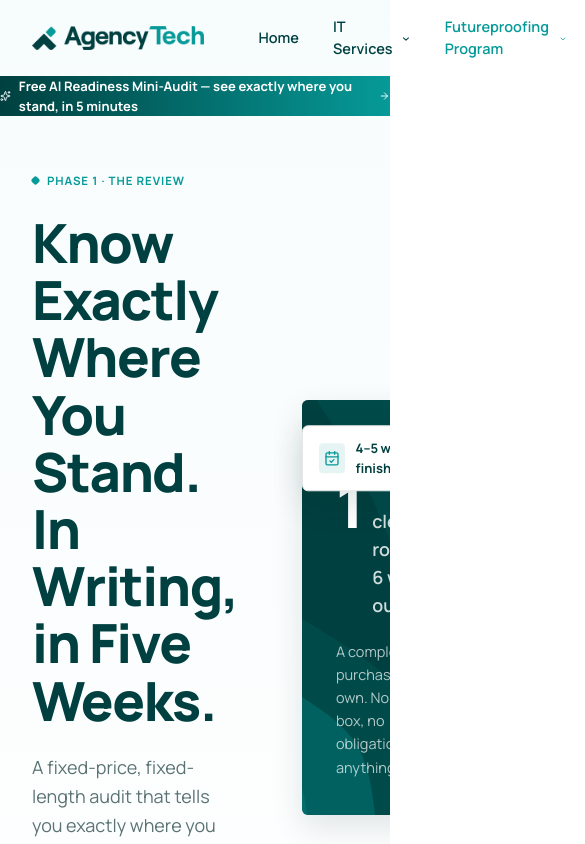
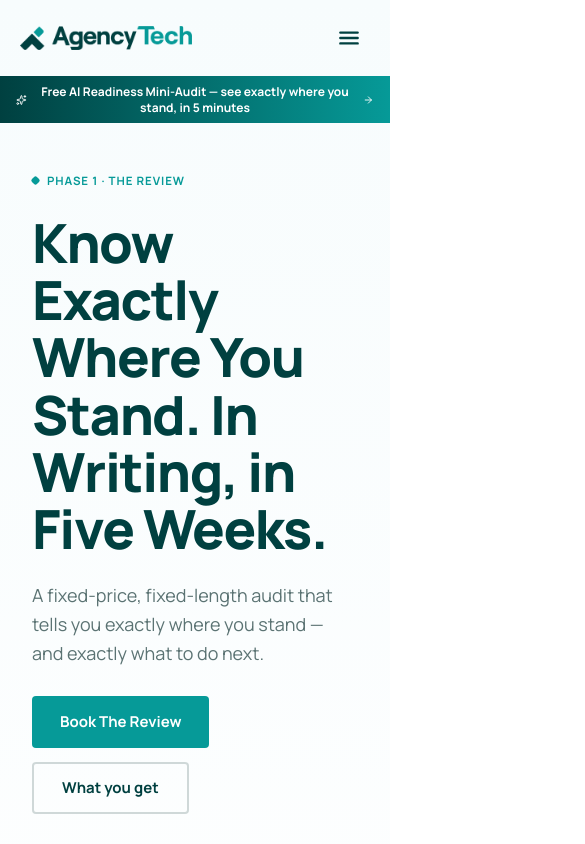
Before and after one commit to IC31-AT/2026_website, a Next.js app: page /the-review in a window 390 px wide. Shown: the top 844 px of the page, 585 px wide, since content can reach past the window. Built offline with nearby package versions, Linux system fonts and the light colour scheme.

Commit message:
better bg graphic, improed site nav, added footer, added motion to site nav and footer better mobile responsiveness, added motion to site nav and footer, improved site nav, added footer, better bg graphic

```diff
--- a/src/app/globals.css
+++ b/src/app/globals.css
@@ -30,3 +30,42 @@ body { margin: 0; background: var(--at-white); }
   html { scroll-behavior: auto; }
   [data-reveal] { opacity: 1 !important; transform: none !important; }
 }
+
+/* ============================================================
+   Mobile responsive layer
+   The site is authored with fixed-width inline styles, so these
+   rules use targeted !important overrides + class hooks to make
+   the desktop layout reflow on small screens. Nav swaps to a
+   burger; multi-column inline grids collapse to a single column.
+   ============================================================ */
+
+/* Media never overflows its container. */
+img, video { max-width: 100%; }
+
+/* Burger nav: hidden on desktop, shown on tablet/mobile. */
+.at-nav-burger { display: none; }
+
+@media (max-width: 900px) {
+  /* Prevent residual sideways scroll from any fixed-width block.
+     'clip' (not 'hidden') keeps position: sticky working. */
+  html, body { overflow-x: clip; }
+
+  /* Swap the desktop nav row for the burger button. */
+  .at-nav-desktop { display: none !important; }
+  .at-nav-burger { display: inline-flex !important; }
+
+  /* Footer: 6 columns -> 2 columns. */
+  .at-footer-grid { grid-template-columns: 1fr 1fr !important; gap: 32px 24px !important; }
+}
+
+@media (max-width: 640px) {
+  /* Collapse inline multi-column grids to a single column.
+     Opt a grid out with class "at-keep-grid". */
+  [style*="grid-template-columns"]:not(.at-footer-grid):not(.at-keep-grid) {
+    grid-template-columns: 1fr !important;
+  }
+}
+
+@media (max-width: 600px) {
+  .at-audit-bar { font-size: 12px !important; }
+}
--- a/src/app/layout.tsx
+++ b/src/app/layout.tsx
@@ -1,4 +1,4 @@
-import type { Metadata } from 'next';
+import type { Metadata, Viewport } from 'next';
 import './globals.css';
 import SiteMotion from '@/components/SiteMotion';
 import PageWipe from '@/components/PageWipe';
@@ -14,6 +14,11 @@ export const metadata: Metadata = {
   metadataBase: new URL('https://agencytech.co.uk'),
 };
 
+export const viewport: Viewport = {
+  width: 'device-width',
+  initialScale: 1,
+};
+
 export default function RootLayout({ children }: { children: React.ReactNode }) {
   return (
     <html lang="en-GB">
--- a/src/components/SiteFooter.tsx
+++ b/src/components/SiteFooter.tsx
@@ -16,8 +16,8 @@ function Col({ title, children }: { title: string; children: React.ReactNode })
 export default function SiteFooter() {
   return (
     <footer style={{ background: 'var(--at-cyprus)', color: 'var(--text-on-dark)', fontFamily: 'var(--font-sans)' }}>
-      <div style={{ maxWidth: 1200, margin: '0 auto', padding: '72px 32px 0' }}>
-        <div style={{ display: 'grid', gridTemplateColumns: '1.6fr 1.1fr 1fr 0.8fr 0.8fr 0.8fr', gap: 40, paddingBottom: 56 }}>
+      <div style={{ maxWidth: 1200, margin: '0 auto', padding: '72px clamp(20px, 5vw, 32px) 0' }}>
+        <div className="at-footer-grid" style={{ display: 'grid', gridTemplateColumns: '1.6fr 1.1fr 1fr 0.8fr 0.8fr 0.8fr', gap: 40, paddingBottom: 56 }}>
           <div style={{ display: 'flex', flexDirection: 'column', gap: 18, paddingRight: 24 }}>
             {/* eslint-disable-next-line @next/next/no-img-element */}
             <img src="/assets/logo_linear_dark.png" alt="AgencyTech" style={{ height: 40, width: 'auto', alignSelf: 'flex-start' }} />
@@ -71,7 +71,7 @@ export default function SiteFooter() {
           </Col>
         </div>
 
-        <div style={{ borderTop: '1px solid var(--border-on-dark)', padding: '22px 0 28px', display: 'flex', alignItems: 'center', justifyContent: 'space-between', gap: 24 }}>
+        <div style={{ borderTop: '1px solid var(--border-on-dark)', padding: '22px 0 28px', display: 'flex', flexWrap: 'wrap', alignItems: 'center', justifyContent: 'space-between', gap: 12 }}>
           <span style={{ fontSize: 12.5, color: 'rgba(255,255,255,0.55)' }}>© 2026 AgencyTech. Registered in England &amp; Wales.</span>
           <a href="mailto:hello@agencytech.co.uk" data-hover={hover} style={{ fontSize: 12.5, fontWeight: 600, color: 'var(--at-turquoise-light)', textDecoration: 'none' }}>hello@agencytech.co.uk</a>
         </div>
--- a/src/components/SiteNav.tsx
+++ b/src/components/SiteNav.tsx
@@ -35,6 +35,8 @@ const fpServiceLinks = [
 export default function SiteNav({ active = '', theme = 'light' }: { active?: Active; theme?: 'light' | 'dark' }) {
   const [scrolled, setScrolled] = useState(false);
   const [openMenu, setOpenMenu] = useState<null | 'it' | 'fp'>(null);
+  const [mobileOpen, setMobileOpen] = useState(false);
+  const [acc, setAcc] = useState<null | 'it' | 'fp'>(null);
   const closeT = useRef<ReturnType<typeof setTimeout> | undefined>(undefined);
 
   useEffect(() => {
@@ -43,6 +45,13 @@ export default function SiteNav({ active = '', theme = 'light' }: { active?: Act
     onScroll();
     return () => window.removeEventListener('scroll', onScroll);
   }, []);
+
+  // Lock body scroll while the mobile panel is open.
+  useEffect(() => {
+    const prev = document.body.style.overflow;
+    if (mobileOpen) document.body.style.overflow = 'hidden';
+    return () => { document.body.style.overflow = prev; };
+  }, [mobileOpen]);
 
   const dark = theme === 'dark' && !scrolled;
   const base = dark ? 'rgba(255,255,255,0.88)' : 'var(--text-heading)';
@@ -56,6 +65,14 @@ export default function SiteNav({ active = '', theme = 'light' }: { active?: Act
     textDecoration: 'none', color, transition: 'color 200ms ease',
   } as const);
 
+  const closeMobile = () => { setMobileOpen(false); setAcc(null); };
+
+  // ---- Mobile panel styles (dark green card, white text) ----
+  const mLink = { display: 'block', padding: '13px 0', fontSize: 17, fontWeight: 600, color: '#fff', textDecoration: 'none', borderBottom: '1px solid rgba(255,255,255,0.12)' } as const;
+  const mAccBtn = { display: 'flex', alignItems: 'center', justifyContent: 'space-between', width: '100%', padding: '13px 0', fontSize: 17, fontWeight: 600, color: '#fff', background: 'none', border: 'none', borderBottom: '1px solid rgba(255,255,255,0.12)', cursor: 'pointer', fontFamily: 'inherit', textAlign: 'left' } as const;
+  const mSubLink = { display: 'block', padding: '9px 0', fontSize: 14.5, color: 'rgba(255,255,255,0.82)', textDecoration: 'none' } as const;
+  const mSubHead = { fontSize: 11, fontWeight: 700, letterSpacing: '0.08em', textTransform: 'uppercase', color: 'var(--at-turquoise-light)', margin: '10px 0 4px' } as const;
+
   return (
     <div style={{
       position: 'fixed', top: 0, left: 0, right: 0, zIndex: 1000,
@@ -65,12 +82,12 @@ export default function SiteNav({ active = '', theme = 'light' }: { active?: Act
       WebkitBackdropFilter: scrolled ? 'blur(10px)' : 'none',
       transition: 'background 350ms ease, box-shadow 350ms ease', fontFamily: 'var(--font-sans)',
     }}>
-      <div style={{ maxWidth: 1200, margin: '0 auto', padding: '0 32px', height: 76, display: 'flex', alignItems: 'center', gap: 40 }}>
+      <div style={{ maxWidth: 1200, margin: '0 auto', padding: '0 clamp(18px, 5vw, 32px)', height: 76, display: 'flex', alignItems: 'center', gap: 40 }}>
         <Link href={ROUTES.home} data-cursor style={{ display: 'flex', alignItems: 'center', flex: 'none' }}>
           {/* eslint-disable-next-line @next/next/no-img-element */}
           <img src={dark ? '/assets/logo_linear_dark.png' : '/assets/logo_linear_light.png'} alt="AgencyTech" style={{ height: 24, display: 'block' }} />
         </Link>
-        <nav style={{ display: 'flex', alignItems: 'center', gap: 6, flex: 1, justifyContent: 'flex-end' }}>
+        <nav className="at-nav-desktop" style={{ display: 'flex', alignItems: 'center', gap: 6, flex: 1, justifyContent: 'flex-end' }}>
           <Link href={ROUTES.home} data-hover="color: var(--at-turquoise)" style={navLinkStyle(col('home'))}>Home</Link>
 
           <div style={{ position: 'relative' }} onMouseEnter={() => open('it')} onMouseLeave={closeMenus}>
@@ -147,13 +164,104 @@ export default function SiteNav({ active = '', theme = 'light' }: { active?: Act
           <a href="#" data-hover="color: var(--at-turquoise)" style={navLinkStyle(col('about'))}>About</a>
           <a href="#" data-hover="color: var(--at-turquoise)" style={navLinkStyle(col('news'))}>News</a>
         </nav>
-        <a href="#contact" data-hover="background: var(--accent-hover); transform: scale(1.02)" style={{ flex: 'none', display: 'inline-flex', alignItems: 'center', justifyContent: 'center', padding: '0 22px', height: 44, background: 'var(--accent)', color: '#fff', borderRadius: 'var(--radius-sm)', fontSize: 14, fontWeight: 700, textDecoration: 'none', transition: 'background 200ms ease, transform 200ms ease' }}>Book a Call</a>
+        <a href="#contact" className="at-nav-desktop" data-hover="background: var(--accent-hover); transform: scale(1.02)" style={{ flex: 'none', display: 'inline-flex', alignItems: 'center', justifyContent: 'center', padding: '0 22px', height: 44, background: 'var(--accent)', color: '#fff', borderRadius: 'var(--radius-sm)', fontSize: 14, fontWeight: 700, textDecoration: 'none', transition: 'background 200ms ease, transform 200ms ease' }}>Book a Call</a>
+
+        {/* Burger — hidden on desktop, shown ≤900px via globals.css */}
+        <button
+          type="button"
+          className="at-nav-burger"
+          aria-label="Open menu"
+          aria-expanded={mobileOpen}
+          onClick={() => setMobileOpen(true)}
+          style={{ display: 'none', flex: 'none', marginLeft: 'auto', alignItems: 'center', justifyContent: 'center', width: 44, height: 44, background: 'none', border: 'none', cursor: 'pointer', color: base, padding: 0 }}
+        >
+          <svg width="26" height="26" viewBox="0 0 24 24" fill="none" stroke="currentColor" strokeWidth="2.2" strokeLinecap="round"><path d="M4 7h16M4 12h16M4 17h16" /></svg>
+        </button>
       </div>
-      <Link href={ROUTES.aiReadinessAudit} data-cursor data-hover="opacity: 0.92" style={{ display: 'flex', alignItems: 'center', justifyContent: 'center', gap: 8, height: 40, background: 'linear-gradient(90deg, var(--at-cyprus) 0%, var(--at-turquoise) 100%)', color: '#fff', fontSize: 13, fontWeight: 700, textDecoration: 'none', transition: 'opacity 150ms ease' }}>
+
+      <Link href={ROUTES.aiReadinessAudit} data-cursor data-hover="opacity: 0.92" className="at-audit-bar" style={{ display: 'flex', alignItems: 'center', justifyContent: 'center', gap: 8, minHeight: 40, padding: '8px 16px', background: 'linear-gradient(90deg, var(--at-cyprus) 0%, var(--at-turquoise) 100%)', color: '#fff', fontSize: 13, fontWeight: 700, textDecoration: 'none', textAlign: 'center', lineHeight: 1.3, transition: 'opacity 150ms ease' }}>
         <Icon name="sparkles" size={14} />
         Free AI Readiness Mini-Audit — see exactly where you stand, in 5 minutes
         <Icon name="arrow-right" size={14} />
       </Link>
+
+      {/* ---- Mobile slide-in panel ---- */}
+      <div
+        onClick={closeMobile}
+        aria-hidden={!mobileOpen}
+        style={{
+          position: 'fixed', inset: 0, zIndex: 1100, background: 'rgba(0,20,20,0.5)',
+          opacity: mobileOpen ? 1 : 0, pointerEvents: mobileOpen ? 'auto' : 'none',
+          transition: 'opacity 260ms ease', backdropFilter: mobileOpen ? 'blur(2px)' : 'none',
+        }}
+      >
+        <div
+          onClick={(e) => e.stopPropagation()}
+          role="dialog"
+          aria-modal="true"
+          style={{
+            position: 'absolute', top: 0, right: 0, height: '100%', width: 'min(66vw, 340px)', minWidth: 268,
+            background: 'var(--at-cyprus)', color: '#fff', boxShadow: '-16px 0 40px rgba(0,20,20,0.4)',
+            transform: mobileOpen ? 'translateX(0)' : 'translateX(100%)', transition: 'transform 300ms cubic-bezier(0.22,1,0.36,1)',
+            display: 'flex', flexDirection: 'column', fontFamily: 'var(--font-sans)',
+          }}
+        >
+          <div style={{ display: 'flex', alignItems: 'center', justifyContent: 'space-between', padding: '18px 22px', borderBottom: '1px solid rgba(255,255,255,0.12)', flex: 'none' }}>
+            {/* eslint-disable-next-line @next/next/no-img-element */}
+            <img src="/assets/logo_linear_dark.png" alt="AgencyTech" style={{ height: 22, display: 'block' }} />
+            <button type="button" aria-label="Close menu" onClick={closeMobile} style={{ display: 'inline-flex', alignItems: 'center', justifyContent: 'center', width: 40, height: 40, marginRight: -8, background: 'none', border: 'none', color: '#fff', cursor: 'pointer', padding: 0 }}>
+              <svg width="24" height="24" viewBox="0 0 24 24" fill="none" stroke="currentColor" strokeWidth="2.2" strokeLinecap="round"><path d="M6 6l12 12M18 6L6 18" /></svg>
+            </button>
+          </div>
+
+          <div style={{ flex: 1, overflowY: 'auto', padding: '8px 22px 22px' }}>
+            <Link href={ROUTES.home} onClick={closeMobile} style={mLink}>Home</Link>
+
+            <button type="button" style={mAccBtn} aria-expanded={acc === 'it'} onClick={() => setAcc(acc === 'it' ? null : 'it')}>
+              IT Services
+              <svg width="16" height="16" viewBox="0 0 24 24" fill="none" stroke="currentColor" strokeWidth="2.5" strokeLinecap="round" strokeLinejoin="round" style={{ transform: acc === 'it' ? 'rotate(180deg)' : 'none', transition: 'transform 200ms ease' }}><path d="m6 9 6 6 6-6" /></svg>
+            </button>
+            {acc === 'it' && (
+              <div style={{ padding: '4px 0 12px' }}>
+                <div style={mSubHead}>Services</div>
+                {itServiceLinks.map((l) => (
+                  <Link key={l.label} href={l.href} onClick={closeMobile} style={mSubLink}>{l.label}</Link>
+                ))}
+                <div style={mSubHead}>What we cover</div>
+                {itAnchorLinks.map((l) => (
+                  <Link key={l.label} href={l.href} onClick={closeMobile} style={mSubLink}>{l.label}</Link>
+                ))}
+                <Link href={ROUTES.itServices} onClick={closeMobile} style={{ ...mSubLink, color: 'var(--at-turquoise-light)', fontWeight: 700 }}>All IT services →</Link>
+              </div>
+            )}
+
+            <button type="button" style={mAccBtn} aria-expanded={acc === 'fp'} onClick={() => setAcc(acc === 'fp' ? null : 'fp')}>
+              Futureproofing
+              <svg width="16" height="16" viewBox="0 0 24 24" fill="none" stroke="currentColor" strokeWidth="2.5" strokeLinecap="round" strokeLinejoin="round" style={{ transform: acc === 'fp' ? 'rotate(180deg)' : 'none', transition: 'transform 200ms ease' }}><path d="m6 9 6 6 6-6" /></svg>
+            </button>
+            {acc === 'fp' && (
+              <div style={{ padding: '4px 0 12px' }}>
+                <div style={mSubHead}>The Program</div>
+                {fpAboutLinks.map((l) => (
+                  <Link key={l.label} href={l.href} onClick={closeMobile} style={mSubLink}>{l.label}</Link>
+                ))}
+                <div style={mSubHead}>Services</div>
+                {fpServiceLinks.map((l) => (
+                  <Link key={l.label} href={l.href} onClick={closeMobile} style={mSubLink}>{l.label}</Link>
+                ))}
+              </div>
+            )}
+
+            <Link href={ROUTES.caseStudies} onClick={closeMobile} style={mLink}>Case Studies</Link>
+            <a href="#" onClick={closeMobile} style={mLink}>About</a>
+            <a href="#" onClick={closeMobile} style={{ ...mLink, borderBottom: 'none' }}>News</a>
+          </div>
+
+          <div style={{ flex: 'none', padding: '16px 22px', borderTop: '1px solid rgba(255,255,255,0.12)' }}>
+            <a href="#contact" onClick={closeMobile} style={{ display: 'flex', alignItems: 'center', justifyContent: 'center', height: 48, background: 'var(--accent)', color: '#fff', borderRadius: 'var(--radius-sm)', fontSize: 15, fontWeight: 700, textDecoration: 'none' }}>Book a Call</a>
+          </div>
+        </div>
+      </div>
     </div>
   );
 }
--- a/src/lib/siteMotion.ts
+++ b/src/lib/siteMotion.ts
@@ -26,7 +26,7 @@ export function initMotion(root: Document | HTMLElement = document): void {
   initStickyCategories(root, signal);
   initLoopCarousel(root, signal);
   initHoverDelegation(signal);
-  initCursor(); // once per session
+  // Custom branded cursor removed — using the native cursor site-wide.
 }
 
 export function teardown(): void {
@@ -302,7 +302,9 @@ function initHoverDelegation(signal: AbortSignal) {
   }, { signal });
 }
 
-/* Branded custom cursor — a filled "blob". Installed once per session. */
+/* Branded custom cursor — a filled "blob". Installed once per session.
+   Currently disabled (see initMotion) but kept for reference / easy re-enable. */
+// eslint-disable-next-line @typescript-eslint/no-unused-vars
 function initCursor() {
   const w = window as unknown as { __atCursor?: boolean };
   if (w.__atCursor) return;
```
